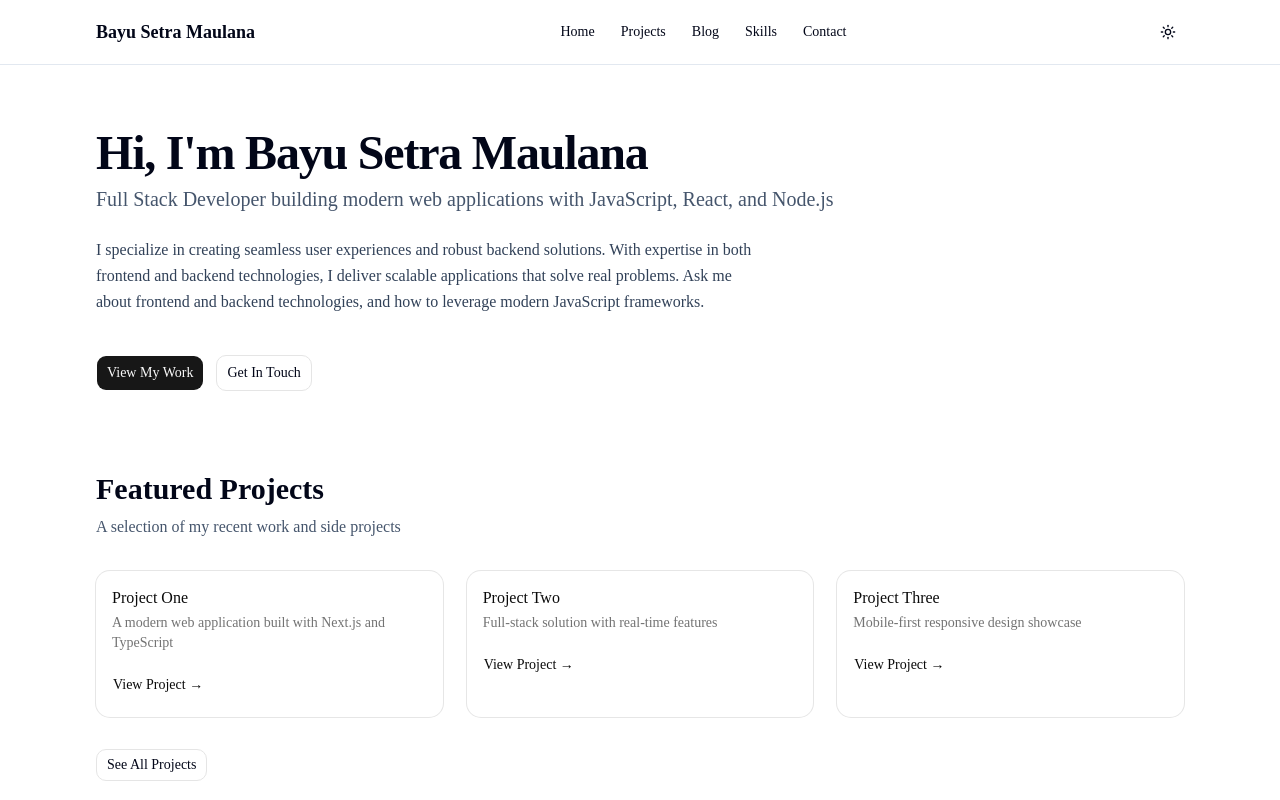
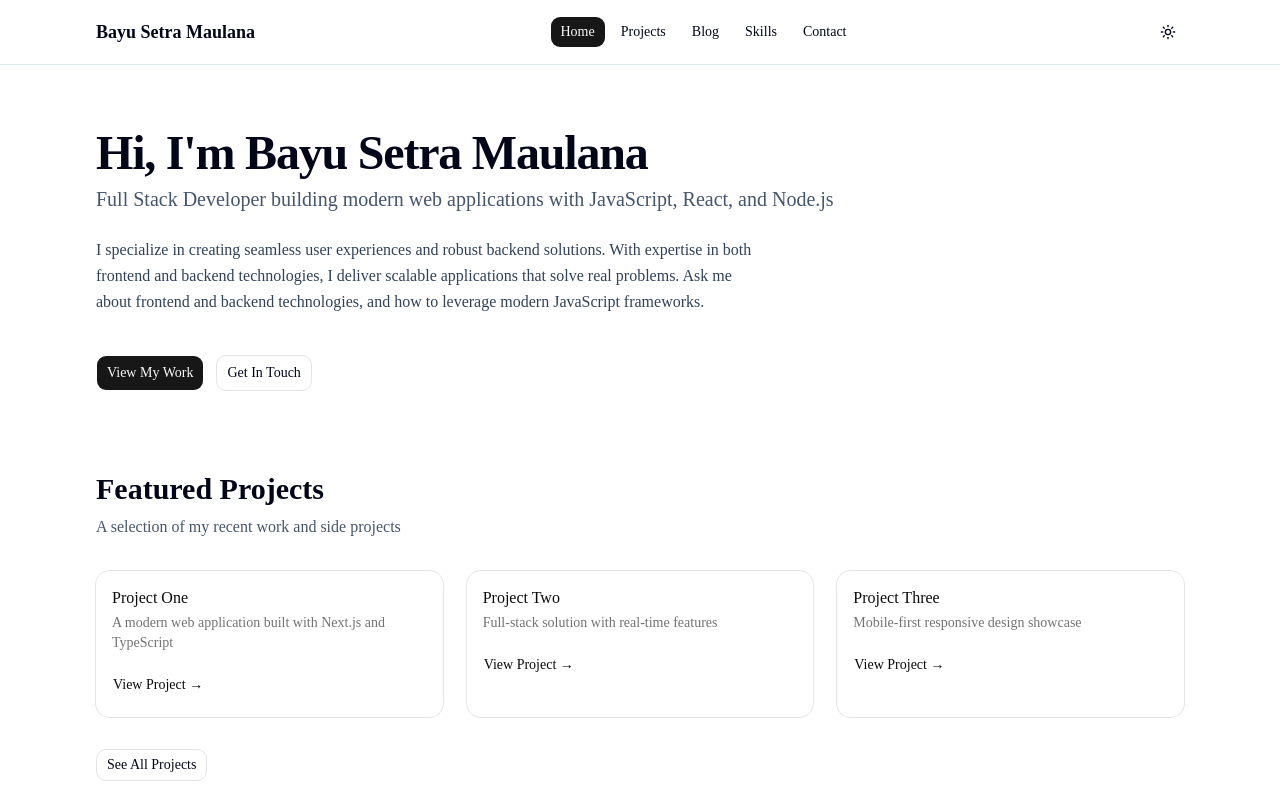
Before and after one commit to bayusm0506/my-portofolio, a Next.js app: page / in a window 1280 px wide. Shown: the top 800 px of the page. Built offline with nearby package versions, Linux system fonts and the light colour scheme.

Commit message:
fix: active navigation menu

```diff
--- a/components/layout/Header.tsx
+++ b/components/layout/Header.tsx
@@ -1,7 +1,10 @@
+'use client';
+
 import Link from 'next/link';
 
 import { Container } from '@/components/common/Container';
 import { Button } from '@/components/ui/button';
+import { usePathname } from 'next/navigation';
 import { ThemeToggle } from './ThemeToggle';
 
 const navItems = [
@@ -13,6 +16,8 @@ const navItems = [
 ];
 
 export function Header() {
+  const pathname = usePathname();
+
   return (
     <header className="sticky top-0 z-40 border-b border-slate-200 bg-white/80 backdrop-blur-md dark:border-slate-800 dark:bg-slate-950/80">
       <Container className="flex items-center justify-between py-4">
@@ -21,11 +26,14 @@ export function Header() {
         </Link>
 
         <nav className="hidden items-center gap-1 md:flex">
-          {navItems.map((item) => (
-            <Button key={item.href} className="text-sm" variant="ghost">
-              <Link href={item.href}>{item.label}</Link>
-            </Button>
-          ))}
+          {navItems.map((item) => {
+            const isActive = pathname === item.href;
+            return (
+              <Button key={item.href} className="text-sm" variant={isActive ? 'default' : 'ghost'}>
+                <Link href={item.href}>{item.label}</Link>
+              </Button>
+            );
+          })}
         </nav>
 
         <ThemeToggle />
```
